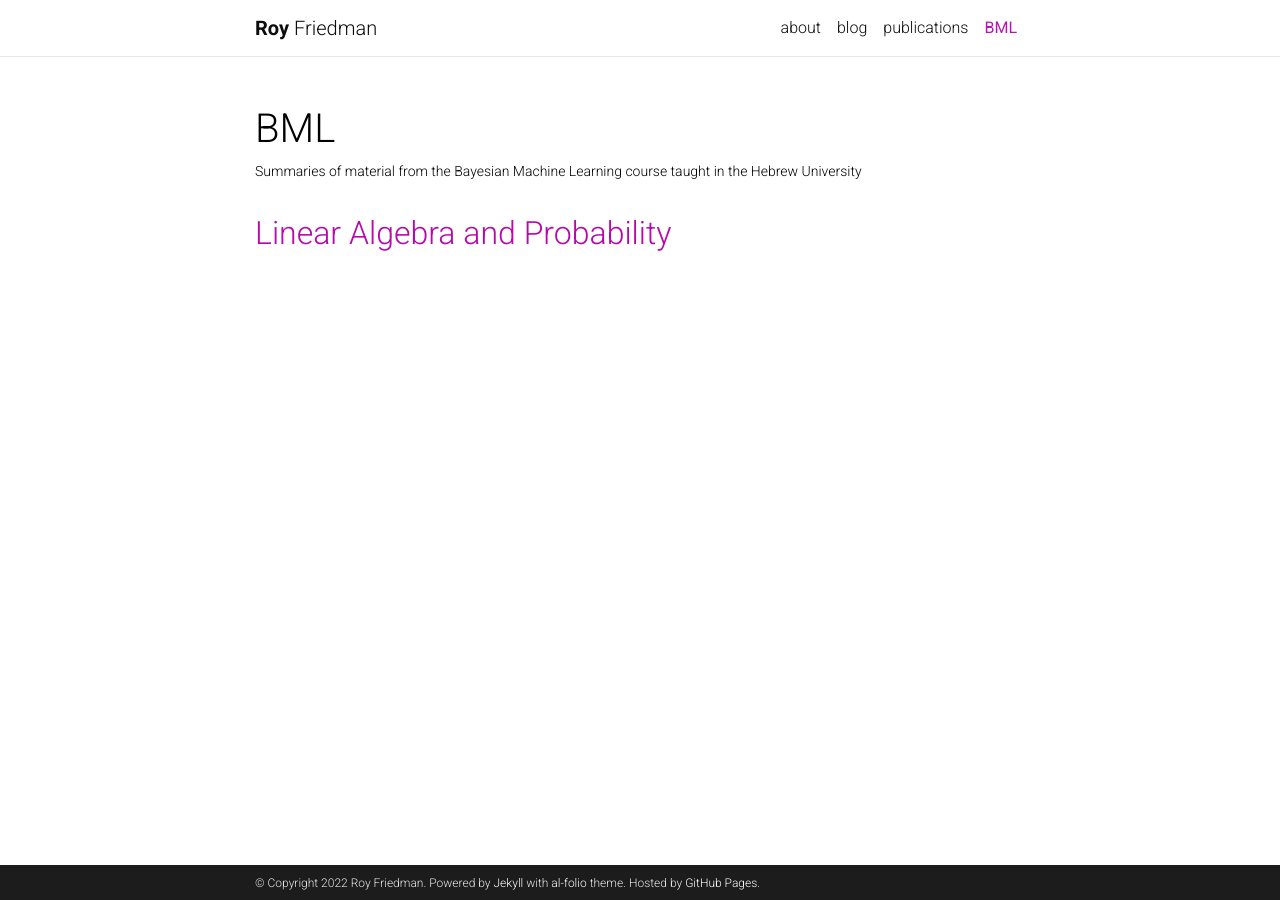
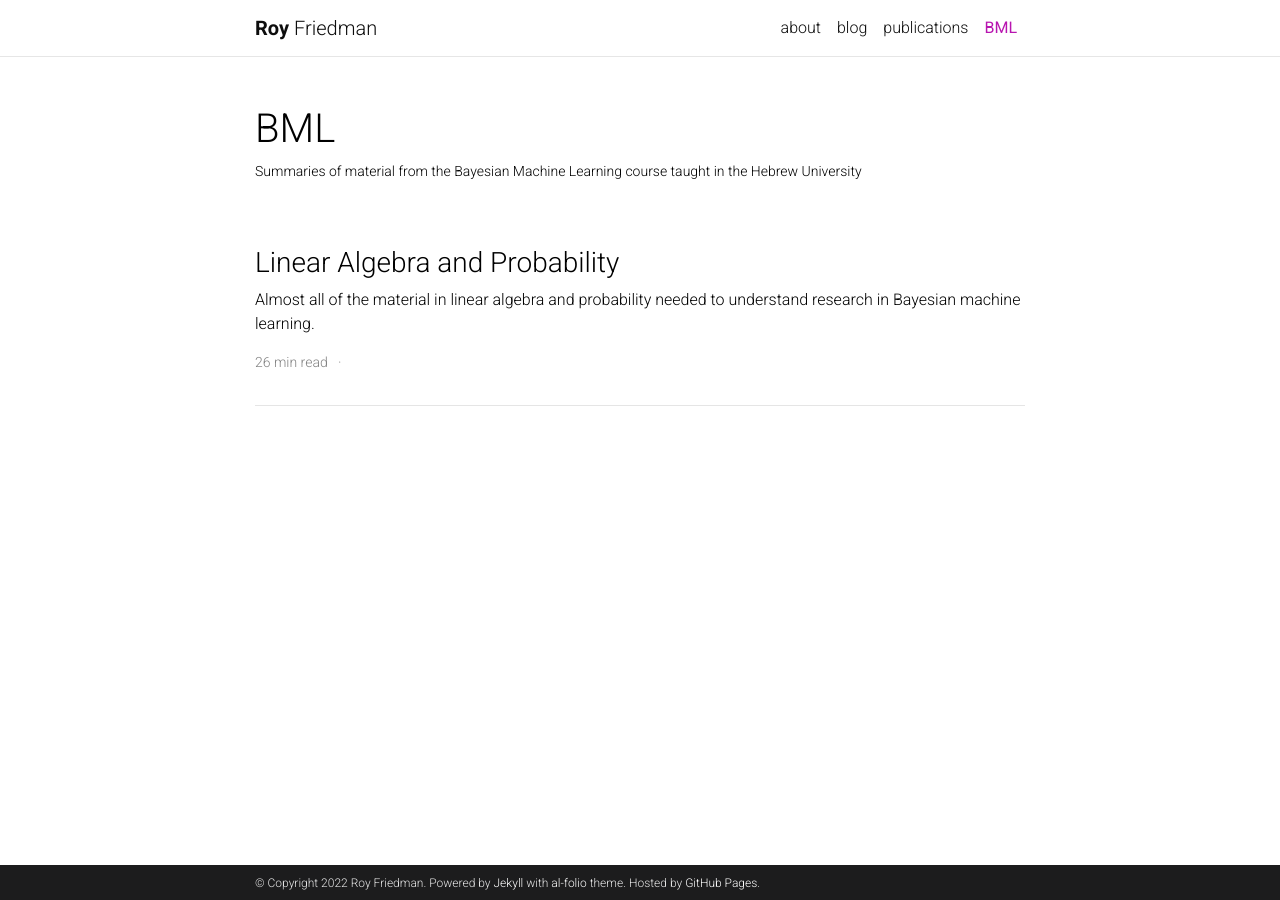
Before and after one commit to friedmanroy/friedmanroy.github.io, a Jekyll site: the page built from _pages/BML.md, in a window 1280 px wide. Built offline with Jekyll 4.4.1, drawn with Linux system fonts in a browser that asks for light colours; comment, search, counter and statistics services are not loaded; a style sheet for code colours, icons or effects is not loaded.

Commit message:
change format

```diff
--- a/_pages/BML.md
+++ b/_pages/BML.md
@@ -8,10 +8,36 @@ nav_order: 2
 horizontal: false
 ---
 
-{% for summary in site.BML %}
+<!-- {% for summary in site.BML %}
   <h2>
     <a href="{{ summary.url }}">
       {{ summary.title }}
     </a>
   </h2>
-{% endfor %}
+{% endfor %} -->
+
+<div class="post">
+
+  <ul class="post-list">
+    {% for post in site.BML %}
+
+    {% assign read_time = post.content | number_of_words | divided_by: 180 | plus: 1 %}
+
+    {% assign year = post.date | date: "%Y" %}
+
+    <li>
+      <h3>
+        <a class="post-title" href="{{ post.url | prepend: site.baseurl }}">{{ post.title }}</a>
+      </h3>
+
+      <p>{{ post.description }}</p>
+      <p class="post-meta">
+        {{ read_time }} min read &nbsp; &middot; &nbsp;
+      </p>
+
+    </li>
+
+    {% endfor %}
+  </ul>
+
+</div>
```
Also changed, not shown: _BML/rec_0.md (+7 -2 lines).
